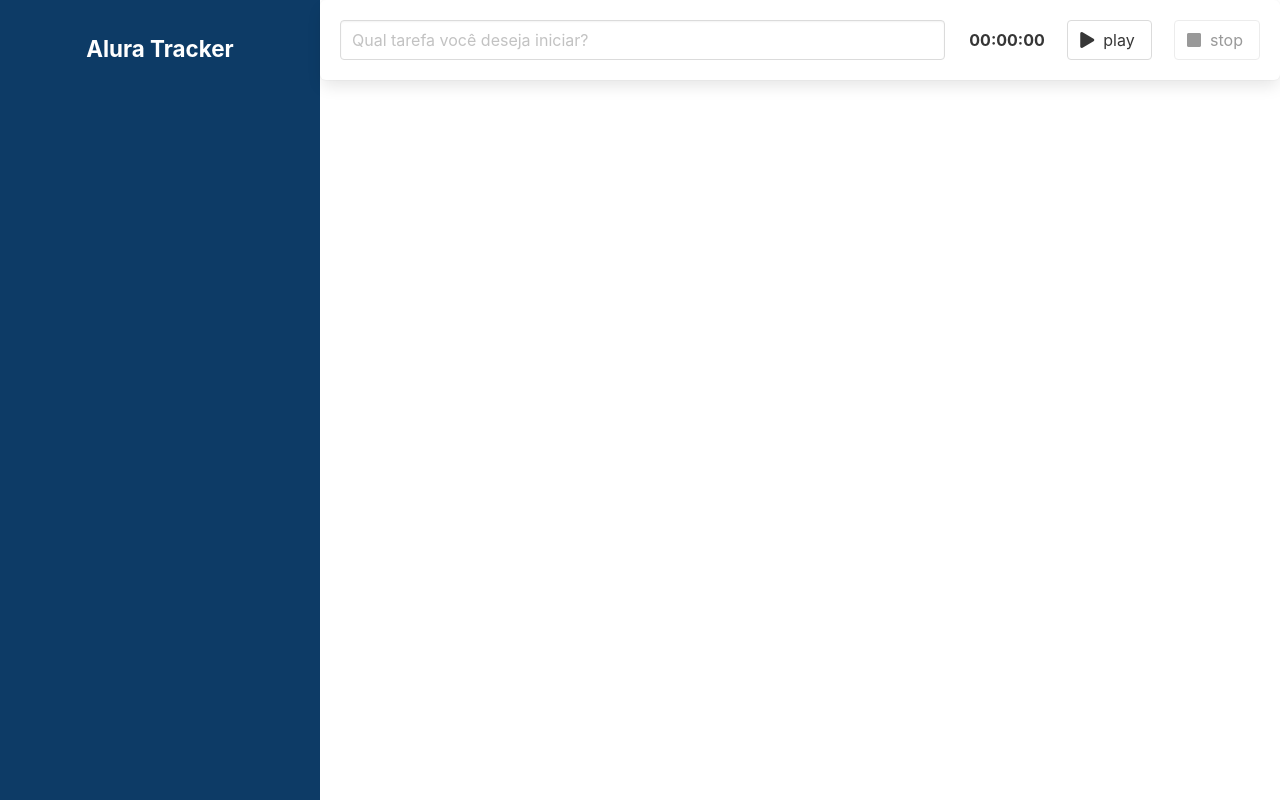
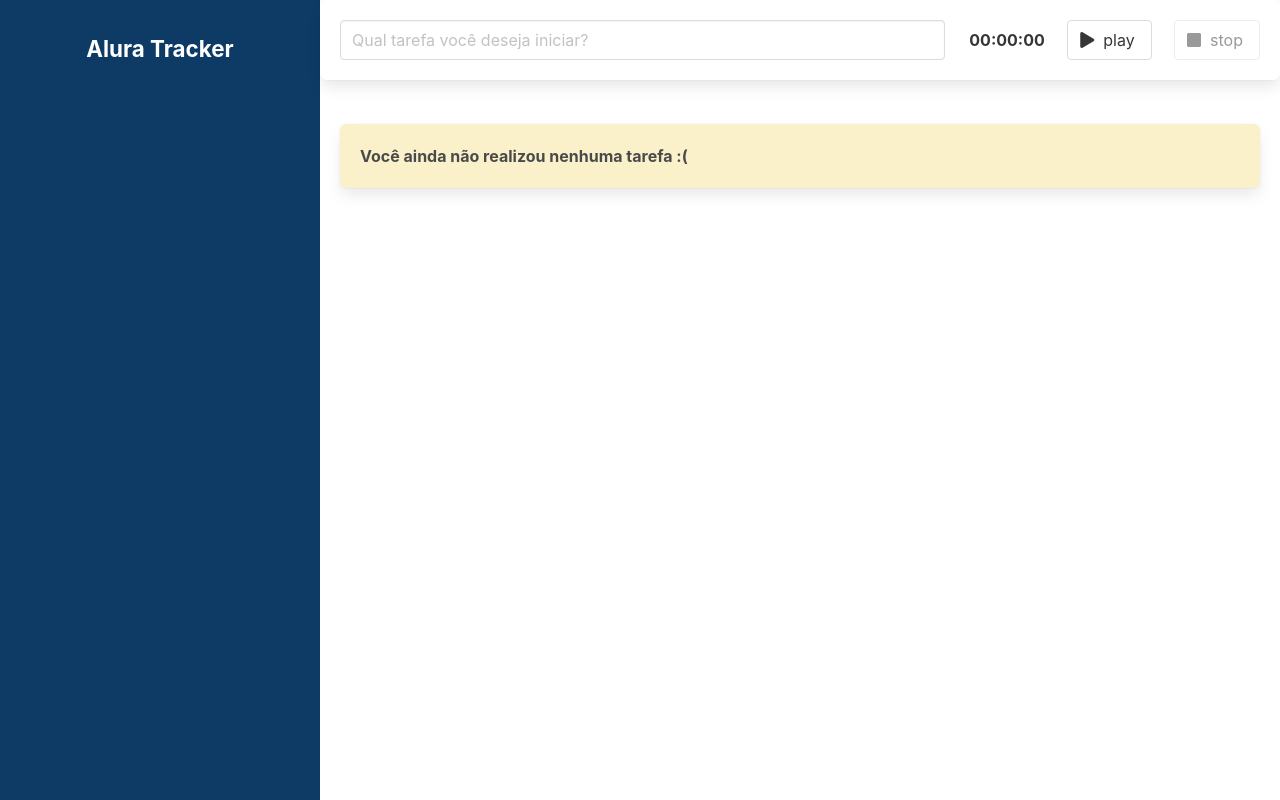
Before and after one commit to gabrielcaiana/alura-tracker, a Vue app: page / in a window 1280 px wide. Built offline with nearby package versions, Linux system fonts and the light colour scheme.

Commit message:
create box component

```diff
--- a/src/App.vue
+++ b/src/App.vue
@@ -7,6 +7,9 @@
       <Form @save="saveTask" />
       <div class="list">
         <Task v-for="(task, index) in tasks" :key="index" :task="task" />
+        <Box v-if="emptyList">
+          Você ainda não realizou nenhuma tarefa :(
+        </Box>
       </div>
     </div>
   </main>
@@ -17,23 +20,30 @@ import { defineComponent } from 'vue';
 import Sidebar from '@/components/Sidebar.vue';
 import Form from '@/components/Form.vue';
 import Task from './components/Task.vue';
-import ITask from '@/interfaces/ITask'
+import ITask from '@/interfaces/ITask';
+import Box from './components/Box.vue';
 export default defineComponent({
-    name: "App",
-    components: { Sidebar, Form, Task },
+  name: 'App',
+  components: { Sidebar, Form, Task, Box },
 
   data() {
     return {
-        tasks: [] as ITask[]
+      tasks: [] as ITask[],
+    };
+  },
+
+  computed: {
+    emptyList():boolean {
+      return this.tasks.length === 0
     }
   },
 
   methods: {
     saveTask(task: ITask) {
-      this.tasks.push(task)
-      console.log(this.tasks)
-    }
-   }
+      this.tasks.push(task);
+      console.log(this.tasks);
+    },
+  },
 });
 </script>
 
--- /dev/null
+++ b/src/components/Box.vue
@@ -0,0 +1,19 @@
+<template>
+  <div class="box task has-text-weight-bold">
+    <slot />
+  </div>
+</template>
+
+<script lang="ts">
+import { defineComponent } from 'vue'
+
+export default defineComponent({
+  name: 'Box'
+})
+</script>
+
+<style scoped>
+.task {
+  background-color: #FAF0CA;
+}
+</style>
--- a/src/components/Task.vue
+++ b/src/components/Task.vue
@@ -1,22 +1,23 @@
 <template>
-  <div class="box task has-text-weight-bold">
+  <Box>
     <div class="columns">
-      <div class="column is-7">{{ task?.description }}</div>
+      <div class="column is-7">{{ task?.description || 'Tarefa sem descrição' }}</div>
       <div class="column">
         <Stopwatch :timer="task?.duration" />
       </div>
     </div>
-  </div>
+  </Box>
 </template>
 
 <script lang="ts">
 import { defineComponent, PropType } from 'vue';
 import Stopwatch from './Stopwatch.vue';
+import Box from './Box.vue';
 import ITask from '@/interfaces/ITask'
 
 export default defineComponent({
   name: 'Task',
-  components: { Stopwatch },
+  components: { Stopwatch, Box },
 
   props: {
     task: {
@@ -25,9 +26,3 @@ export default defineComponent({
   }
 });
 </script>
-
-<style scoped>
-.task {
-  background-color: #FAF0CA;
-}
-</style>
```
Lines whose indentation alone changed are shown as unchanged.
